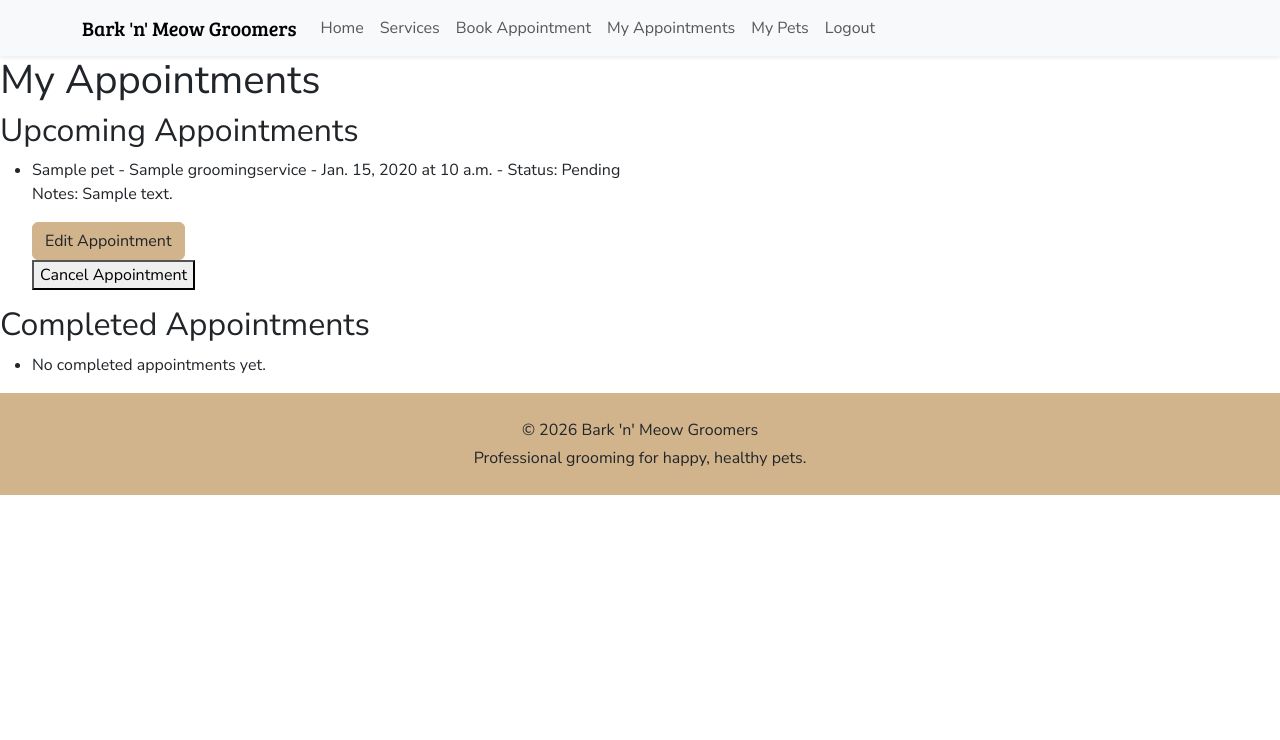
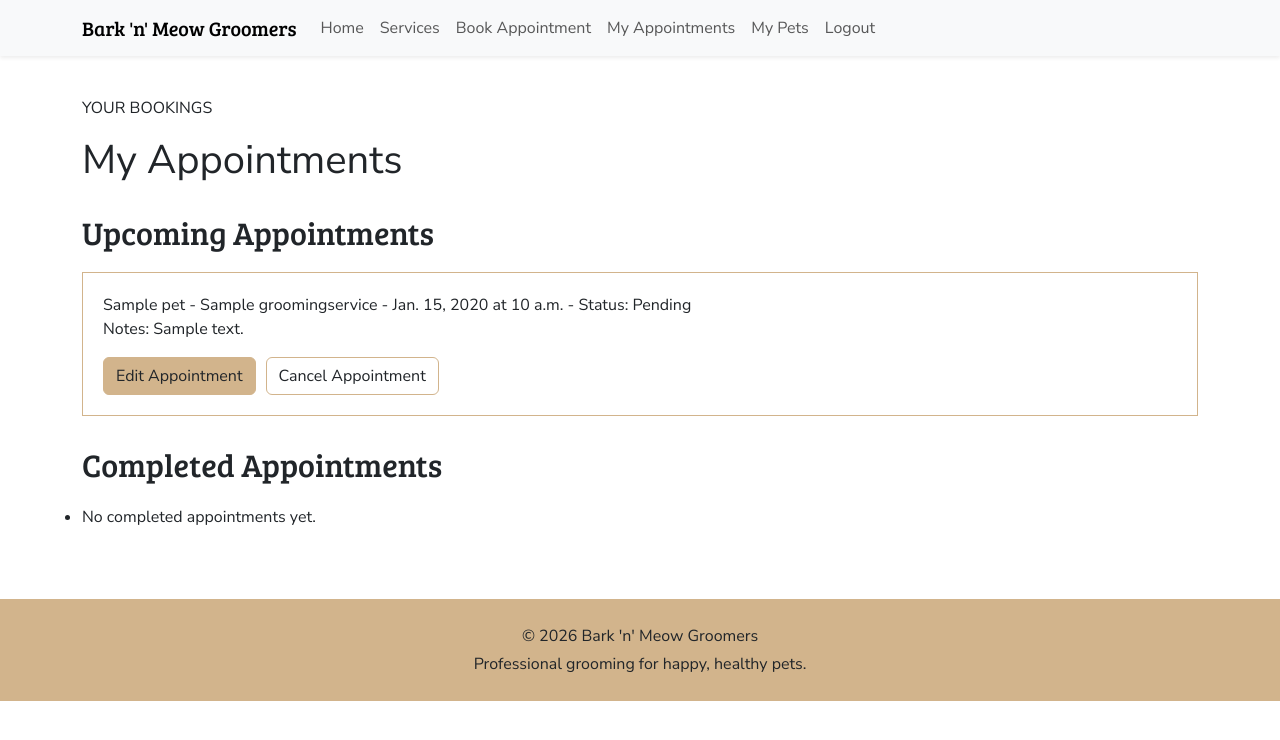
Before and after one commit to tadavis25/bark-n-meow-groomers, a Django app: page /my-appointments/ in a window 1280 px wide. Shown: the top 740 px of the page. Run offline with Django 5.2, Linux system fonts and the light colour scheme; a user stored in the database is signed in; tables that the repository leaves empty hold one stand-in row (values such as "Sample post").

Commit message:
Add style to my appointments page

```diff
--- a/static/css/style.css
+++ b/static/css/style.css
@@ -191,3 +191,37 @@ body {
     width: 100%;
     padding: 10px;
 }
+
+/* My Appointments page */
+
+.appointments-page {
+    padding: 40px 0;
+}
+
+.appointments-page h2 {
+    font-family: "Bree Serif", serif;
+    margin-top: 30px;
+    margin-bottom: 20px;
+}
+
+.appointment-card {
+    list-style: none;
+    border: 1px solid #D2B48C;
+    padding: 20px;
+    margin-bottom: 20px;
+}
+
+.appointments-page ul {
+    padding-left: 0;
+    margin-bottom: 30px;
+}
+
+.appointment-actions {
+    display: flex;
+    gap: 10px;
+    margin-top: 15px;
+}
+
+.appointment-actions form {
+    margin: 0;
+}
--- a/templates/my_appointments.html
+++ b/templates/my_appointments.html
@@ -1,21 +1,30 @@
 {% extends 'base.html' %}
 
 {% block content %}
+<section class="appointments-page">
+    <div class="container">
+        <p class="section-label">YOUR BOOKINGS</p>
         <h1>My Appointments</h1>
         <h2>Upcoming Appointments</h2>
         <ul>
             {% for appointment in upcoming_appointments %}
-    <li>{{appointment.pet.name }} - {{ appointment.service.name }} - {{appointment.appointment_date }} at {{appointment.appointment_time }} -
+            <li class="appointment-card">
+                {{appointment.pet.name }} - {{ appointment.service.name }} - {{appointment.appointment_date }} at
+                {{appointment.appointment_time }} -
                 Status: {{ appointment.get_status_display }}
                 {% if appointment.notes %}
                 <p>Notes: {{ appointment.notes }}</p>
                 {% endif %}
+
+                <div class="appointment-actions">
                     <a href="{% url 'edit_appointment' appointment.id %}" class="btn btn-primary">Edit Appointment</a>
                     <form method="post" action="{% url 'cancel_appointment' appointment.id %}">
                         {% csrf_token %}
-            <button type="submit" onclick="return confirm('Are you sure you want to cancel this appointment?');">Cancel
+                        <button type="submit" class="btn btn-outline-secondary"
+                            onclick="return confirm('Are you sure you want to cancel this appointment?');">Cancel
                             Appointment</button>
                     </form>
+                </div>
             </li>
             {% endfor %}
         </ul>
@@ -23,7 +32,7 @@
 
         <ul>
             {% for appointment in completed_appointments %}
-    <li>
+            <li class="appointment-card completed-card">
                 {{ appointment.pet.name }} -
                 {{ appointment.service.name }} -
                 {{ appointment.appointment_date }}
@@ -32,4 +41,6 @@
             <li>No completed appointments yet.</li>
             {% endfor %}
         </ul>
+    </div>
+</section>
 {% endblock %}
```
Lines whose indentation alone changed are shown as unchanged.
